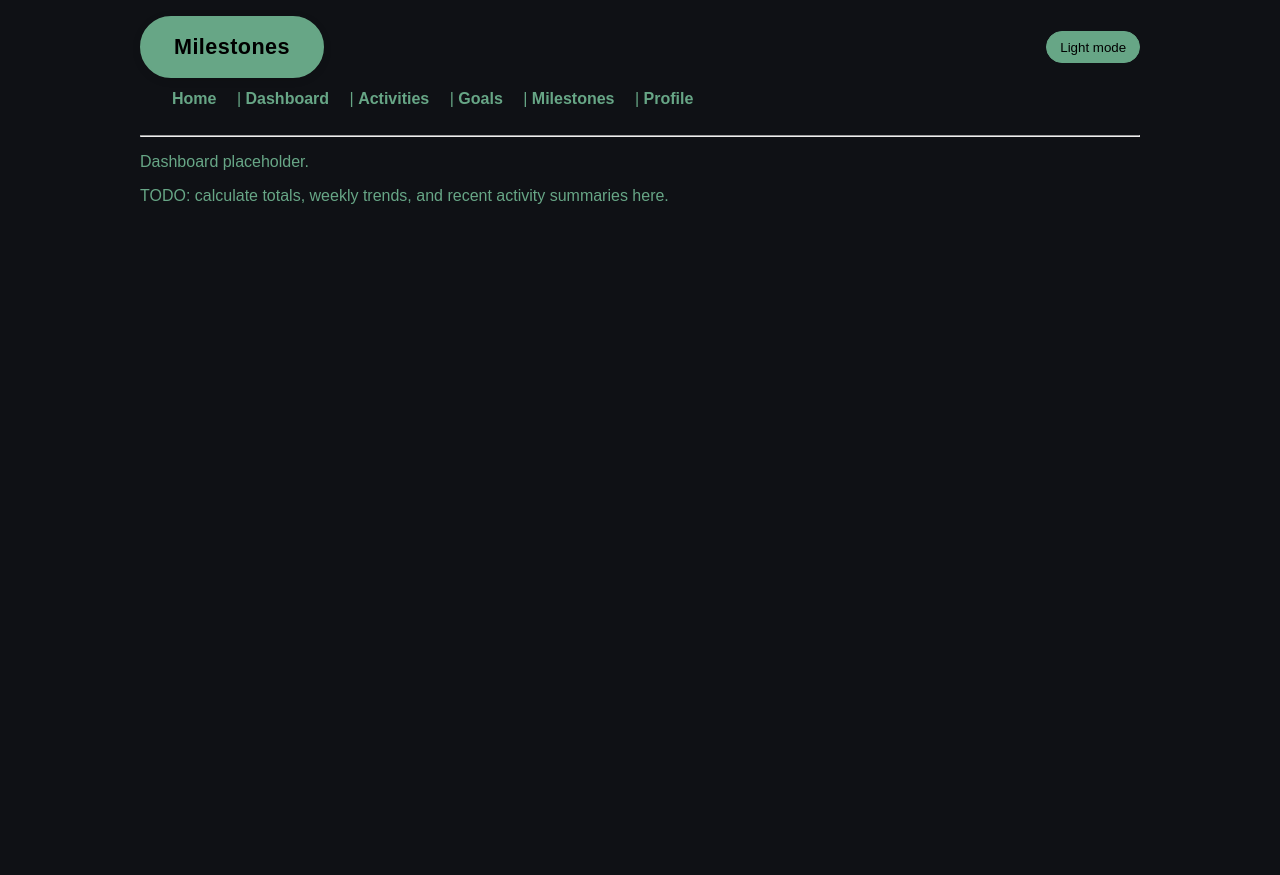
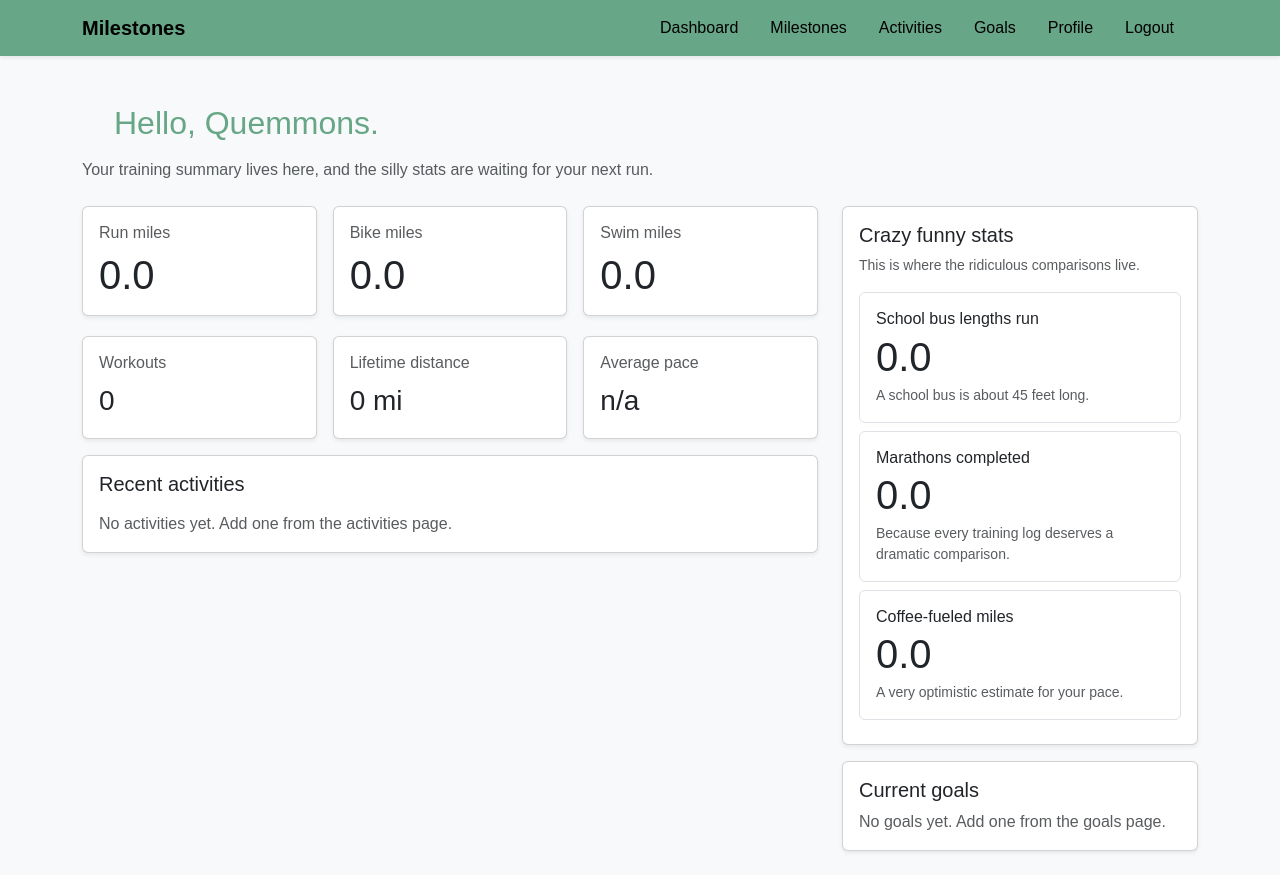
Before and after one commit to Quemmons/Endurance-Training-Tracker, a Flask app: page /dashboard in a window 1280 px wide. Before the commit the page ends 204 px from the top, so only its background shows below. Run offline with Flask 3, Linux system fonts and the light colour scheme; a user stored in the database is signed in.

Commit message:
big change

```diff
--- a/app.py
+++ b/app.py
@@ -20,6 +20,7 @@ from flask import (
 # Create the Flask app that serves the Milestones experience.
 app = Flask(__name__)
 app.config['SECRET_KEY'] = os.environ.get('SECRET_KEY', 'dev-secret-change-me')
+app.config['JSON_SORT_KEYS'] = False
 
 # App flow overview:
 # - / shows the landing page
@@ -167,6 +168,74 @@ def format_pace_minutes_per_mile(average_speed_mps):
     return f'{whole_minutes}:{seconds:02d}/mi'
 
 
+def build_dashboard_stats(store):
+    """Build a small summary payload for the dashboard view."""
+    activities = store.get('activities', [])
+    total_distance = sum(float(item.get('distance', 0) or 0) for item in activities)
+    total_by_type = {'run': 0.0, 'bike': 0.0, 'swim': 0.0}
+    recent = []
+
+    for item in activities:
+        activity_type = (item.get('type') or 'Run').lower()
+        if activity_type.startswith('bike') or activity_type == 'ride':
+            activity_type = 'bike'
+        elif activity_type.startswith('swim'):
+            activity_type = 'swim'
+        else:
+            activity_type = 'run'
+
+        total_by_type[activity_type] += float(item.get('distance', 0) or 0)
+        recent.append({
+            'name': item.get('name', 'Workout'),
+            'type': activity_type,
+            'distance': item.get('distance', 0),
+            'date': item.get('start_date', ''),
+            'source': item.get('source', 'local'),
+        })
+
+    recent = recent[-5:][::-1]
+    workout_count = len(activities)
+    average_pace = None
+    pace_values = [item.get('pace_text') for item in activities if item.get('pace_text')]
+    if pace_values:
+        try:
+            pace_numbers = [float(value.split('/')[0].split(':')[0]) + float(value.split('/')[0].split(':')[1]) / 60 for value in pace_values if ':' in value]
+            average_pace = round(sum(pace_numbers) / len(pace_numbers), 2)
+        except (ValueError, IndexError):
+            average_pace = None
+
+    return {
+        'total_distance': round(total_distance, 2),
+        'total_by_type': {key: round(value, 2) for key, value in total_by_type.items()},
+        'workout_count': workout_count,
+        'average_pace': average_pace,
+        'recent': recent,
+    }
+
+
+def build_funny_stats(store):
+    """Create placeholder funny stats for the dashboard."""
+    activities = store.get('activities', [])
+    total_distance = sum(float(item.get('distance', 0) or 0) for item in activities)
+    return [
+        {
+            'title': 'School bus lengths run',
+            'value': round(total_distance / 45, 1),
+            'detail': 'A school bus is about 45 feet long.',
+        },
+        {
+            'title': 'Marathons completed',
+            'value': round(total_distance / 26.2, 1),
+            'detail': 'Because every training log deserves a dramatic comparison.',
+        },
+        {
+            'title': 'Coffee-fueled miles',
+            'value': round(total_distance / 10, 1),
+            'detail': 'A very optimistic estimate for your pace.',
+        },
+    ]
+
+
 def page(title, body):
     """Render the shared page shell with navigation, flash messages, and theme support."""
     messages = ''.join(
@@ -198,7 +267,6 @@ def page(title, body):
                 <a href="/dashboard">Dashboard</a> |
                 <a href="/activities">Activities</a> |
                 <a href="/goals">Goals</a> |
-                <a href="/milestones">Milestones</a> |
                 <a href="/profile">Profile</a>
               </nav>
               <hr>
@@ -279,24 +347,17 @@ def logout():
 
 @app.route('/dashboard')
 def dashboard():
-    """Show a simple dashboard placeholder for the app."""
-    body = '''
-        <p>Dashboard placeholder.</p>
-        <p>TODO: calculate totals, weekly trends, and recent activity summaries here.</p>
-    '''
-    return page('Dashboard', body)
+    """Show a dashboard with summaries, funny stats, and recent activity history."""
+    store = get_user_store()
+    stats = build_dashboard_stats(store)
+    funny_stats = build_funny_stats(store)
+    return render_template('dashboard.html', stats=stats, funny_stats=funny_stats, goals=store.get('goals', []))
 
 
 @app.route('/milestones')
 def milestones():
-    """Show the milestones section for progress tracking."""
-    body = '''
-        <section class="panel">
-          <div class="section-title">Milestones</div>
-          <p>Track your progress milestones here.</p>
-        </section>
-    '''
-    return page('Milestones', body)
+    """Redirect the old milestones route to the dashboard so the app has one home for stats."""
+    return redirect(url_for('dashboard'))
 
 
 @app.route('/activities', methods=['GET', 'POST'])
@@ -331,6 +392,8 @@ def activities():
 
     # When the page loads, show Strava-connected activities and the recent activity list.
     strava_connected = 'strava_access_token' in session
+    if not strava_connected and not user_activities:
+        flash('Tip: connect Strava on the activities page to sync your training history.', 'info')
     if strava_connected:
         for item in fetch_strava_activities(session['strava_access_token']):
             strava_id = item.get('id')
@@ -405,32 +468,52 @@ def activities():
     return page('Activities', body)
 
 
-@app.route('/goals', endpoint='view_goals')
+@app.route('/goals', methods=['GET', 'POST'], endpoint='view_goals')
 def goals():
-    """Show the current goals list as a simple placeholder."""
+    """Show the current goals list and allow creating new goals."""
     store = get_user_store()
     user_goals = store['goals']
-    rows = ''.join(
-        f'<li>{item}</li>' for item in user_goals
-    ) or '<li>No goals yet.</li>'
 
-    body = f'''
-        <ul>{rows}</ul>
-        <p>TODO: add goal creation, progress tracking, and completion logic here.</p>
-    '''
-    return page('Goals', body)
+    if request.method == 'POST':
+        goal_type = (request.form.get('goal_type') or '').strip().lower()
+        target_value = request.form.get('target_value', '').strip()
+        start_date = request.form.get('start_date', '').strip()
+        end_date = request.form.get('end_date', '').strip()
+        description = (request.form.get('description') or '').strip()
+
+        if not goal_type or not target_value or not start_date or not end_date:
+            flash('Please fill in all goal fields.', 'danger')
+            return redirect(url_for('view_goals'))
+
+        try:
+            target_value = float(target_value)
+        except ValueError:
+            flash('Target value must be a number.', 'danger')
+            return redirect(url_for('view_goals'))
+
+        user_goals.append({
+            'id': secrets.token_hex(6),
+            'goal_type': goal_type,
+            'target_value': target_value,
+            'current_progress': 0.0,
+            'start_date': start_date,
+            'end_date': end_date,
+            'description': description or f'{goal_type.capitalize()} goal',
+        })
+        flash('Goal created.', 'success')
+        return redirect(url_for('view_goals'))
+
+    return render_template('goals.html', goals=user_goals)
 
 
 @app.route('/profile')
 def profile():
     """Show the user profile page and current Strava connection status."""
-    strava_status = 'Connected' if 'strava_access_token' in session else 'Not connected'
-    body = f'''
-        <p>Profile placeholder.</p>
-        <p>Strava status: {strava_status}</p>
-        <p>TODO: add account info, authentication, and optional Strava connection here.</p>
-    '''
-    return page('Profile', body)
+    username = session.get('username') or 'Athlete'
+    created_at = datetime.utcnow().strftime('%Y-%m-%d')
+    strava_connected = 'strava_access_token' in session
+    strava_configured = is_strava_configured()
+    return render_template('profile.html', username=username, created_at=created_at, strava_connected=strava_connected, strava_configured=strava_configured)
 
 
 @app.route('/strava/connect')
--- a/templates/dashboard.html
+++ b/templates/dashboard.html
@@ -3,130 +3,105 @@
 {% block content %}
 <div class="mb-4">
   <h1 class="h2">Hello, {{ session.username }}.</h1>
-  <p class="text-muted">Your training summary and goals at a glance.</p>
+  <p class="text-muted">Your training summary lives here, and the silly stats are waiting for your next run.</p>
 </div>
-<div class="row gy-4">
+
+<div class="row g-4">
   <div class="col-lg-8">
     <div class="row g-3">
       <div class="col-md-4">
         <div class="card p-3 shadow-sm h-100">
-          <h6>Total Run miles</h6>
+          <h6 class="text-muted">Run miles</h6>
           <p class="display-6 mb-0">{{ stats.total_by_type['run'] }}</p>
         </div>
       </div>
       <div class="col-md-4">
         <div class="card p-3 shadow-sm h-100">
-          <h6>Total Bike miles</h6>
+          <h6 class="text-muted">Bike miles</h6>
           <p class="display-6 mb-0">{{ stats.total_by_type['bike'] }}</p>
         </div>
       </div>
       <div class="col-md-4">
         <div class="card p-3 shadow-sm h-100">
-          <h6>Total Swim miles</h6>
+          <h6 class="text-muted">Swim miles</h6>
           <p class="display-6 mb-0">{{ stats.total_by_type['swim'] }}</p>
         </div>
       </div>
     </div>
-    <div class="row g-3 mt-3">
-      <div class="col-md-6">
+
+    <div class="row g-3 mt-1">
+      <div class="col-md-4">
         <div class="card p-3 shadow-sm h-100">
-          <h6>Total workouts</h6>
-          <p class="fs-3 mb-0">{{ stats.metrics['workouts'] }}</p>
+          <h6 class="text-muted">Workouts</h6>
+          <p class="fs-3 mb-0">{{ stats.workout_count }}</p>
         </div>
       </div>
       <div class="col-md-4">
         <div class="card p-3 shadow-sm h-100">
-          <h6>Lifetime distance</h6>
-          <p class="fs-3 mb-0">{{ stats.metrics['total_distance'] }}</p>
+          <h6 class="text-muted">Lifetime distance</h6>
+          <p class="fs-3 mb-0">{{ stats.total_distance }} mi</p>
         </div>
       </div>
       <div class="col-md-4">
         <div class="card p-3 shadow-sm h-100">
-          <h6>Average pace</h6>
-          <p class="fs-3 mb-0">{{ stats.avg_pace_formatted }}</p>
-        </div>
-      </div>
-      <div class="col-md-4">
-        <div class="card p-3 shadow-sm h-100">
-          <h6>Lifetime workouts</h6>
-          <p class="fs-3 mb-0">{{ stats.metrics['workouts'] }}</p>
+          <h6 class="text-muted">Average pace</h6>
+          <p class="fs-3 mb-0">{{ stats.average_pace or 'n/a' }}</p>
         </div>
       </div>
     </div>
-    <div class="row g-3 mt-3">
-      <div class="col-12">
-        <div class="card p-3 shadow-sm">
-          <div class="d-flex align-items-center justify-content-between">
-            <div>
-              <h5>Weekly mileage</h5>
-              <p class="text-muted mb-0">Track progress for the past week.</p>
-            </div>
-          </div>
-          <canvas id="weeklyChart" height="120"></canvas>
-        </div>
-      </div>
-      <div class="col-12">
-        <div class="card p-3 shadow-sm">
-          <div class="d-flex align-items-center justify-content-between">
-            <div>
-              <h5>Monthly mileage</h5>
-              <p class="text-muted mb-0">Your long-term volume trend.</p>
-            </div>
-          </div>
-          <canvas id="monthlyChart" height="120"></canvas>
-        </div>
-      </div>
-    </div>
-  </div>
-  <div class="col-lg-4">
-    <div class="card p-3 shadow-sm mb-3">
-      <h5>Current goals</h5>
-      {% if goals %}
-        {% for goal in goals %}
-        <div class="goal-card mb-3">
-          <div class="d-flex justify-content-between align-items-center">
-            <div>
-              <h6 class="mb-1">{{ goal.title }}</h6>
-              <p class="mb-1 text-muted">{{ goal.description }}</p>
-            </div>
-            {% if goal.completed %}
-            <span class="badge bg-success">Complete</span>
-            {% endif %}
-          </div>
-          <div class="progress mb-2" style="height: 12px;">
-            <div class="progress-bar bg-info" role="progressbar" style="width: {{ goal.progress }}%">{{ goal.progress }}%</div>
-          </div>
-          <p class="mb-0 small text-muted">{{ goal.message }}</p>
-        </div>
-        {% endfor %}
-      {% else %}
-        <p class="text-muted">No active goals yet. Add one to get started.</p>
-      {% endif %}
-    </div>
-    <div class="card p-3 shadow-sm mb-3">
-      <h5>Activity distribution</h5>
-      <canvas id="distributionChart" height="200"></canvas>
-    </div>
-    <div class="card p-3 shadow-sm">
-      <h5>Recent activities</h5>
+
+    <div class="card p-3 shadow-sm mt-3">
+      <h5 class="mb-3">Recent activities</h5>
       {% if stats.recent %}
       <ul class="list-group list-group-flush">
         {% for activity in stats.recent %}
-        <li class="list-group-item py-3">
-          <strong>{{ activity['activity_type'].capitalize() }}</strong> • {{ activity['distance'] }} mi • {{ activity['date_time'][:10] }}
-          <div class="small text-muted">{{ activity['notes'] or 'No notes' }}</div>
+        <li class="list-group-item px-0 py-3">
+          <div class="d-flex justify-content-between align-items-start gap-3">
+            <div>
+              <strong>{{ activity.name }}</strong>
+              <div class="small text-muted">{{ activity.type|capitalize }} • {{ activity.distance }} mi • {{ activity.date }}</div>
+            </div>
+            <span class="badge bg-light text-dark">{{ activity.source }}</span>
+          </div>
         </li>
         {% endfor %}
       </ul>
       {% else %}
-      <p class="text-muted mb-0">No activities logged yet.</p>
+      <p class="text-muted mb-0">No activities yet. Add one from the activities page.</p>
+      {% endif %}
+    </div>
+  </div>
+
+  <div class="col-lg-4">
+    <div class="card p-3 shadow-sm mb-3">
+      <h5>Crazy funny stats</h5>
+      <p class="text-muted small">This is where the ridiculous comparisons live.</p>
+      {% for stat in funny_stats %}
+      <div class="border rounded p-3 mb-2">
+        <h6 class="mb-1">{{ stat.title }}</h6>
+        <p class="display-6 mb-1">{{ stat.value }}</p>
+        <p class="small text-muted mb-0">{{ stat.detail }}</p>
+      </div>
+      {% endfor %}
+    </div>
+
+    <div class="card p-3 shadow-sm">
+      <h5>Current goals</h5>
+      {% if goals %}
+      {% for goal in goals %}
+      <div class="border rounded p-3 mb-2">
+        <div class="d-flex justify-content-between align-items-start">
+          <div>
+            <h6 class="mb-1">{{ goal.description }}</h6>
+            <p class="small text-muted mb-0">{{ goal.goal_type|capitalize }} • {{ goal.target_value }} mi</p>
+          </div>
+        </div>
+      </div>
+      {% endfor %}
+      {% else %}
+      <p class="text-muted mb-0">No goals yet. Add one from the goals page.</p>
       {% endif %}
     </div>
   </div>
 </div>
 {% endblock %}
-{% block scripts %}
-<script>
-window.dashboardDataUrl = '{{ url_for('api_stats') }}';
-</script>
-{% endblock %}
```
Also changed, not shown: templates/goals.html (+36 -17 lines), templates/profile.html (+6 -10 lines), tests/test_app.py (+33 -2 lines).
